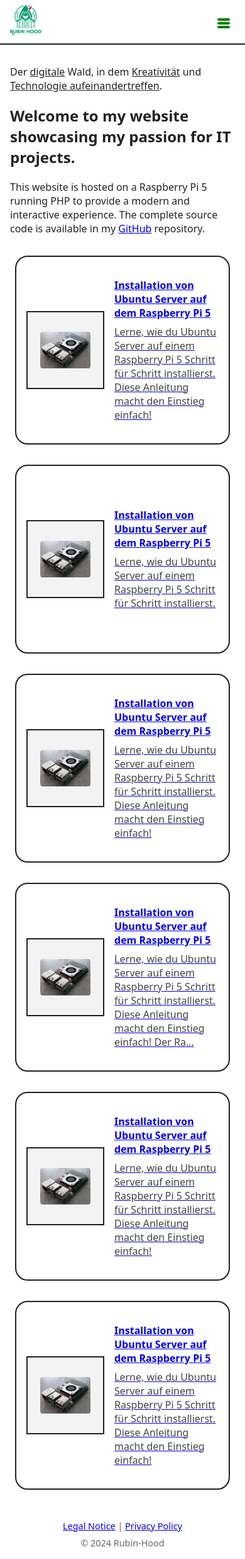
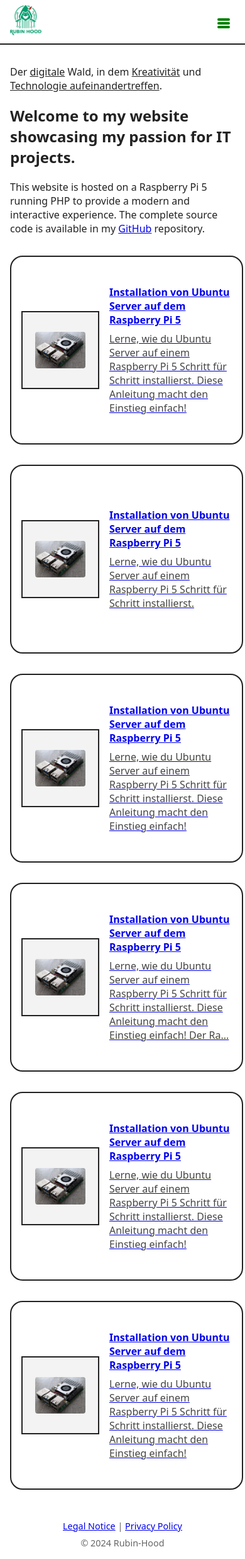
Before and after one commit to rubin-hood/rubinhood-blog, a Jekyll site: the page built from index.md, in a window 390 px wide. Shown: the whole page at 63% size. Built offline with Jekyll 4.4.1, drawn with Linux system fonts in a browser that asks for light colours.

Commit message:
Update style.css

```diff
--- a/assets/css/style.css
+++ b/assets/css/style.css
@@ -291,7 +291,12 @@ body.noscroll {
   .blog-teaser-grid, .blog-grid {
     flex-direction: column;          /* Blogkarten untereinander */
     gap: 1rem;                       /* Weniger Abstand */
-    align-items: center;
-    padding: 0 0.5rem;    /* links und rechts etwas Platz */
+        align-items: center;
+  }
+    .blog-card {
+    min-width: unset;          /* Überschreibt das alte min-width */
+    max-width: 95vw;           /* Fast die ganze Viewport-Breite */
+    width: 95vw;               /* Breite relativ zum Bildschirm */
+    box-sizing: border-box;    /* Kein Überlauf durch Padding */
   }
 }
```
